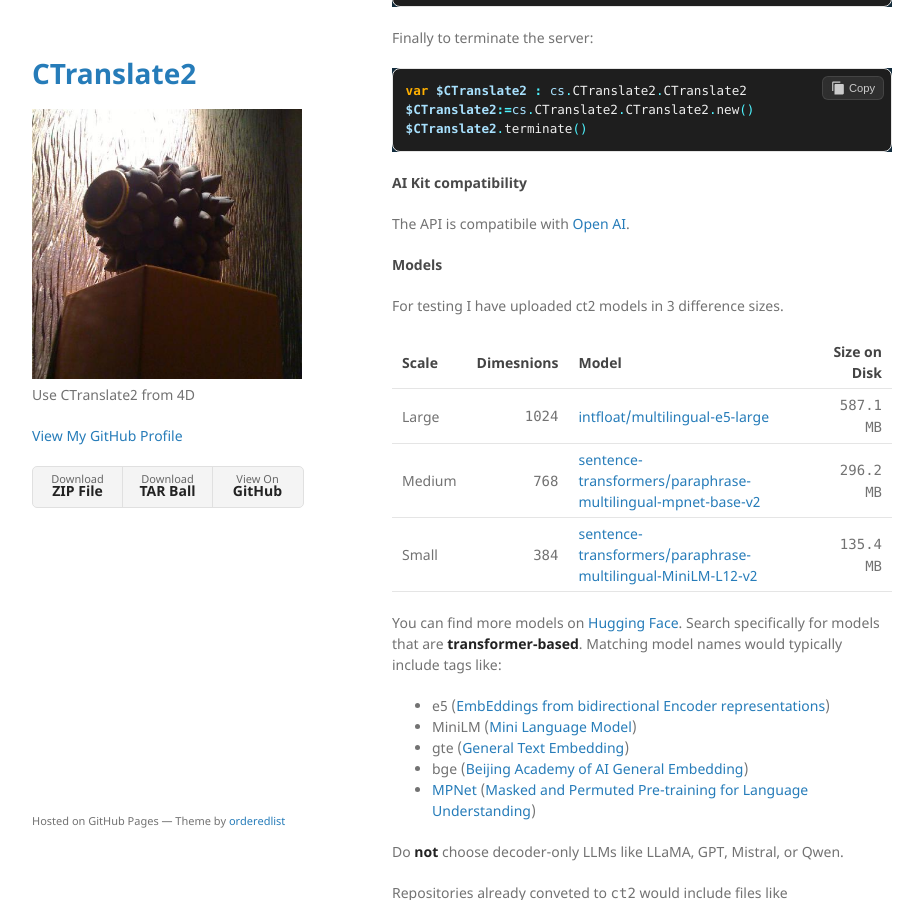
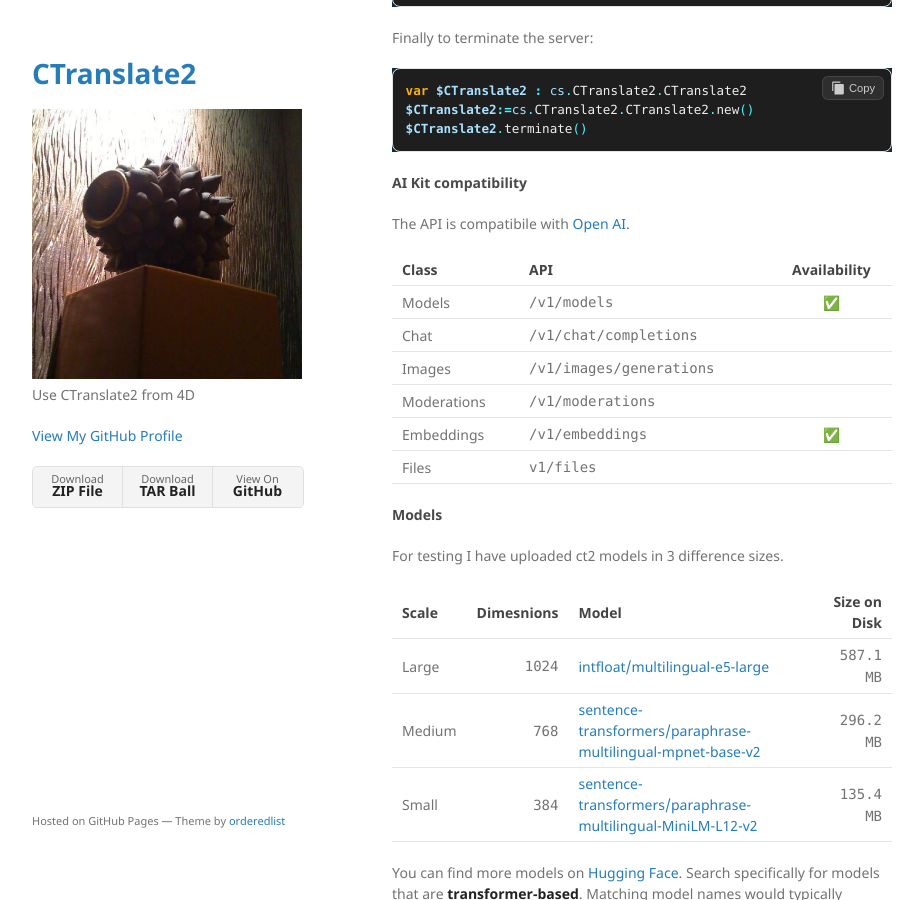
Before and after one commit to miyako/CTranslate2, a Jekyll site: the page built from index.md, in a window 1280 px wide and 900 px high, scrolled down 1527 px. Shown: the whole window, without its empty margins (178-1101 px from the left). Built offline with Jekyll 4.4.1, drawn with Linux system fonts in a browser that asks for light colours.

Commit message:
Update index.md

```diff
--- a/index.md
+++ b/index.md
@@ -83,6 +83,15 @@ $CTranslate2.terminate()
 
 The API is compatibile with [Open AI](https://platform.openai.com/docs/api-reference/embeddings).
 
+|Class|API|Availability|
+|-|-|:-:|
+|Models|`/v1/models`|✅|
+|Chat|`/v1/chat/completions`||
+|Images|`/v1/images/generations`||
+|Moderations|`/v1/moderations`||
+|Embeddings|`/v1/embeddings`|✅|
+|Files|`v1/files`||
+
 #### Models
 
 For testing I have uploaded ct2 models in 3 difference sizes.
```
